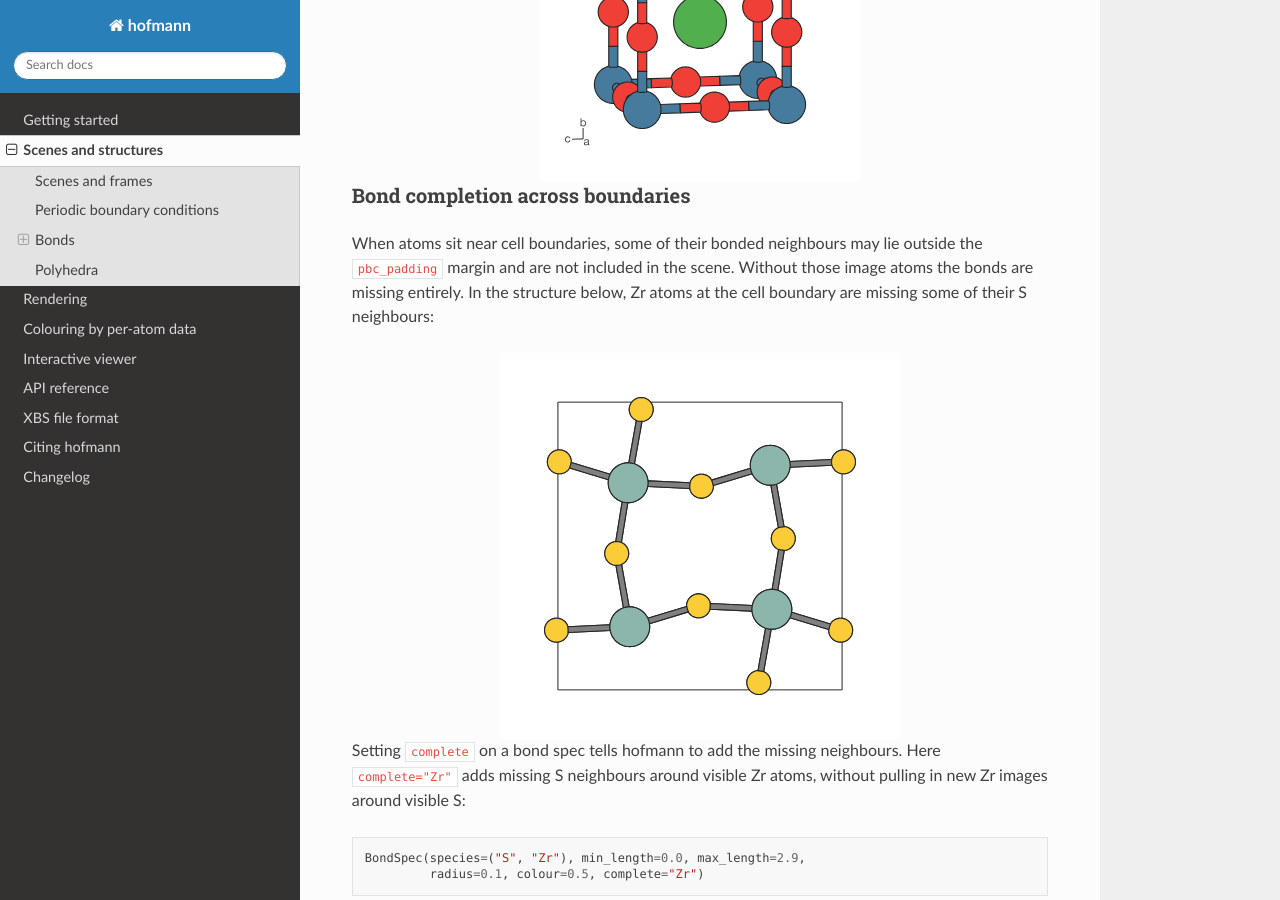
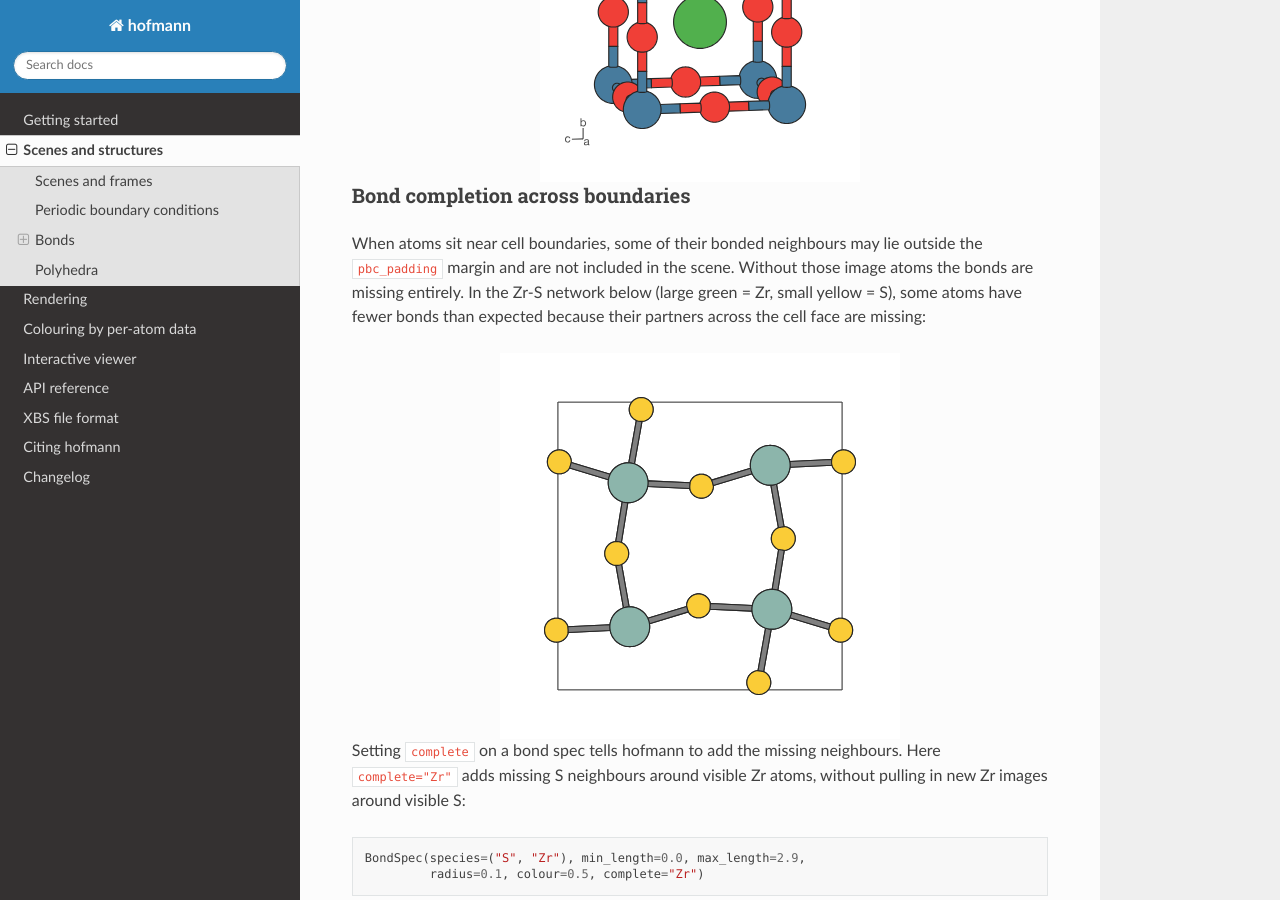
Before and after one commit to bjmorgan/hofmann, a Sphinx documentation site: the page built from docs/scenes.rst, in a window 1280 px wide and 900 px high, scrolled down 2546 px. Built offline with Sphinx 7.4.7 and the Read the Docs theme 3.1.0, drawn with Linux system fonts in a browser that asks for light colours.

Commit message:
Clarify bond completion docs: identify species and fix description
The introductory text claimed Zr atoms were "at the cell boundary",
which was inaccurate.  Reword to identify which atoms are which
(large green = Zr, small yellow = S) and describe the symptom
without assuming atom positions.

```diff
--- a/docs/scenes.rst
+++ b/docs/scenes.rst
@@ -107,9 +107,10 @@ Bond completion across boundaries
 
 When atoms sit near cell boundaries, some of their bonded neighbours
 may lie outside the ``pbc_padding`` margin and are not included in the
-scene.  Without those image atoms the bonds are missing entirely.  In
-the structure below, Zr atoms at the cell boundary are missing some
-of their S neighbours:
+scene.  Without those image atoms the bonds are missing entirely.
+In the Zr-S network below (large green = Zr, small yellow = S),
+some atoms have fewer bonds than expected because their partners
+across the cell face are missing:
 
 .. image:: _static/pbc_bonds_plain.svg
    :width: 400px
```
